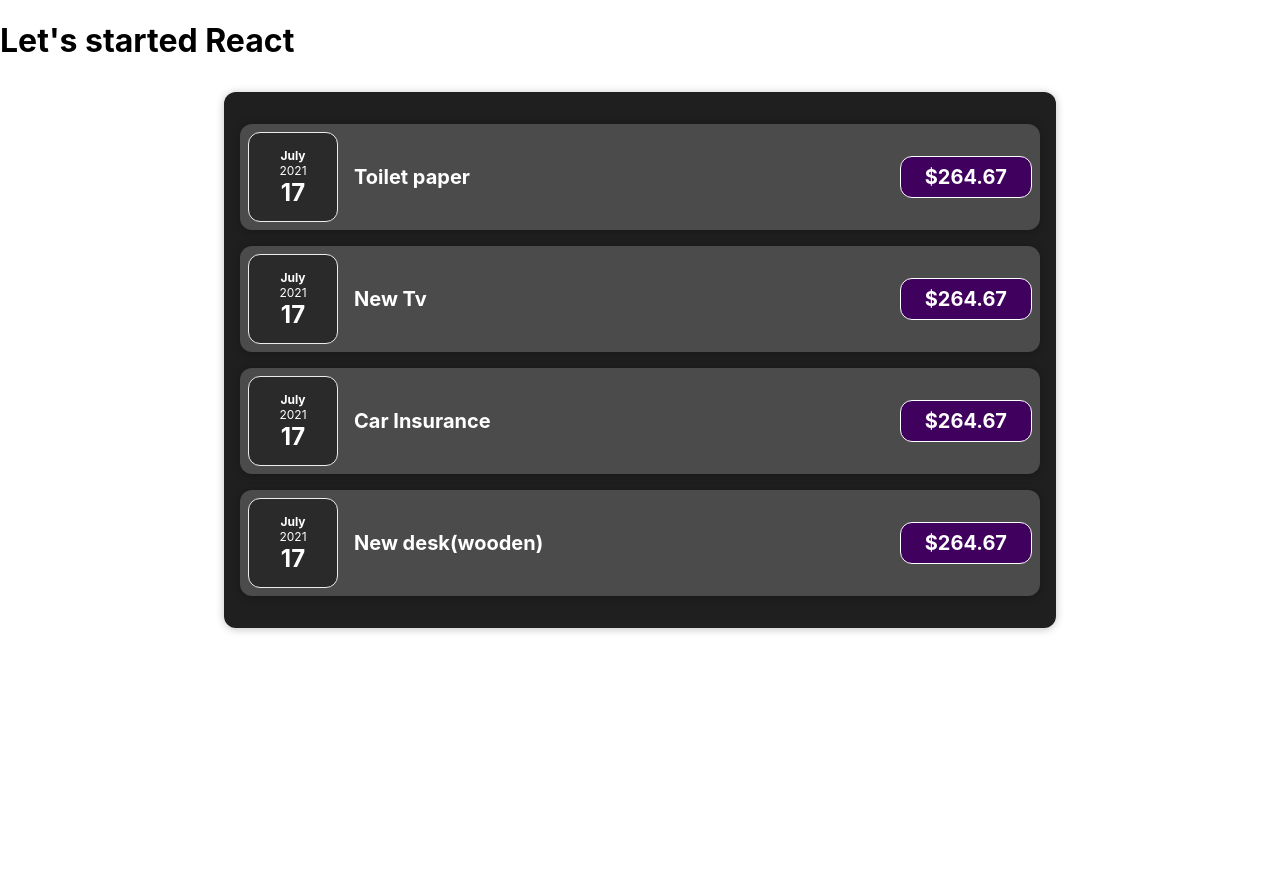
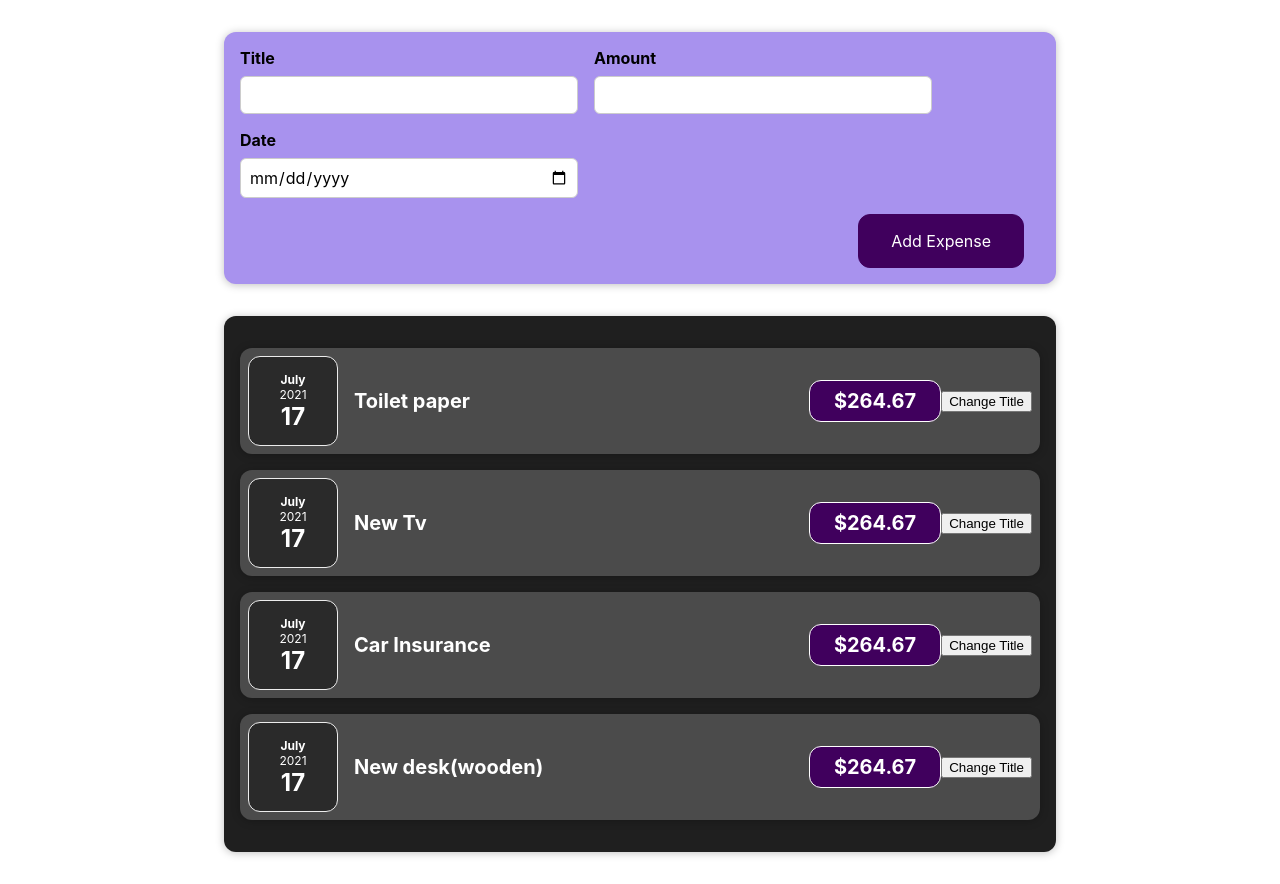
Before and after one commit to Visakhprajan/react-complete-guide, a React (Create React App) app: page / in a window 1280 px wide. Before the commit the page ends 800 px from the top, so only its background shows below. Built offline with nearby package versions, Linux system fonts and the light colour scheme.

Commit message:
data uploading

```diff
--- a/src/App.js
+++ b/src/App.js
@@ -1,4 +1,5 @@
 import Expenses from './component/Expenses/Expenses';
+import NewExpense from './component/Expenses/NewExpense/NewExpense';
 
 function App() {
     const expenses = [
@@ -9,7 +10,7 @@
   ];
   return (
     <div className="App">
-      <h1>Let's started React</h1>
+      <NewExpense />
       <Expenses items={expenses} />
     </div>
   );
--- a/src/component/Expenses/ExpenseItem.js
+++ b/src/component/Expenses/ExpenseItem.js
@@ -1,18 +1,24 @@
-import React from 'react';
+import React, {useState} from 'react';
 import ExpenseDate from './ExpenseDate';
 import Card from '../UI/Card';
 
 import './ExpenseItem.css';
 
 const ExpenseItem = (props) => {
+  const [title, setTitle] = useState(props.title);
 
+  const clickHandler = () => {
+    setTitle('Updated!');
+    console.log(title);
+  }
   return (
     <Card className="expense-item">
       <ExpenseDate date={props.date}/>
       <div className="expense-item__description">
-        <h2>{props.title}</h2>
+        <h2>{title}</h2>
         <div className="expense-item__price">${props.amount}</div>
       </div>
+       <button onClick={clickHandler}>Change Title</button>
     </Card>
   )
 }
--- /dev/null
+++ b/src/component/Expenses/NewExpense/ExpenseForm.css
@@ -0,0 +1,26 @@
+.new-expense__controls {
+  display: flex;
+  flex-wrap: wrap;
+  gap: 1rem;
+  margin-bottom: 1rem;
+  text-align: left;
+}
+
+.new-expense__control label {
+  font-weight: bold;
+  margin-bottom: 0.5rem;
+  display: block;
+}
+
+.new-expense__control input {
+  font: inherit;
+  padding: 0.5rem;
+  border-radius: 6px;
+  border: 1px solid #ccc;
+  width: 20rem;
+  max-width: 100%;
+}
+
+.new-expense__actions {
+  text-align: right;
+}
--- /dev/null
+++ b/src/component/Expenses/NewExpense/ExpenseForm.js
@@ -0,0 +1,74 @@
+import React, {useState} from 'react';
+
+import './ExpenseForm.css';
+
+const ExpenseForm = () => {
+
+  const [enteredTitle, setEnteredTitle] = useState('');
+  const [enteredAmount, setEnteredAmount] = useState('');
+  const [enteredDate, setEnteredDate] = useState('');
+
+  // const [userInput, setUserInput] = useState({
+  //   enteredTitle: '',
+  //   enteredAmount: '',
+  //   enteredDate: ''
+  // })
+
+  const inputChangeHandler = (event) => {
+    // setUserInput({
+    //   ...userInput,
+    //   enteredTitle: event.target.value,
+    // });
+    setEnteredTitle(event.target.value);
+  }
+
+  const amountChangeHandler = (event) => {
+    // setUserInput({
+    //   ...userInput,
+    //   enteredDate: event.target.value,
+    // });
+    setEnteredAmount(event.target.value);
+  }
+
+  const dateChangeHandler = (event) => {
+    // setUserInput({
+    //   ...userInput,
+    //   enteredAmount: event.target.value,
+    // })
+    setEnteredDate(event.target.value);
+  }
+
+  const submitHandler = (event) => {
+    event.preventDefault();
+    const expenseData = {
+      title: enteredTitle,
+      amount: enteredAmount,
+      date: new Date(enteredDate),
+    };
+    console.log(expenseData);
+  }
+
+  return (
+    <form onSubmit={submitHandler}>
+      <div className="new-expense__controls">
+        <div className="new-expense__control">
+          <label>Title</label>
+          <input type="text" onChange={inputChangeHandler} />
+        </div>
+        <div className="new-expense__control">
+          <label>Amount</label>
+          <input type="number" min="0.01" step="0.01" onChange={amountChangeHandler} />
+        </div>
+        <div className="new-expense__control">
+          <label>Date</label>
+          <input type="date" min="2019-01-01" max="22-12-31" onChange={dateChangeHandler} />
+        </div>
+      </div>
+      <div className="new-expense__actions">
+        <button type="submit">Add Expense</button>
+      </div>
+    </form>
+  )
+}
+
+export default ExpenseForm
--- /dev/null
+++ b/src/component/Expenses/NewExpense/NewExpense.css
@@ -0,0 +1,38 @@
+.new-expense {
+  background-color: #a892ee;
+  padding: 1rem;
+  margin: 2rem auto;
+  width: 50rem;
+  max-width: 95%;
+  border-radius: 12px;
+  text-align: center;
+  box-shadow: 0 1px 8px rgba(0, 0, 0, 0.25);
+}
+
+.new-expense button {
+  font: inherit;
+  cursor: pointer;
+  padding: 1rem 2rem;
+  border: 1px solid #40005d;
+  background-color: #40005d;
+  color: white;
+  border-radius: 12px;
+  margin-right: 1rem;
+}
+
+.new-expense button:hover,
+.new-expense button:active {
+  background-color: #510674;
+  border-color: #510674;
+}
+
+.new-expense button.alternative {
+  color: #220131;
+  border-color: transparent;
+  background-color: transparent;
+}
+
+.new-expense button.alternative:hover,
+.new-expense button.alternative:active {
+  background-color: #ddb3f8;
+}
--- /dev/null
+++ b/src/component/Expenses/NewExpense/NewExpense.js
@@ -0,0 +1,14 @@
+import React from 'react';
+
+import ExpenseForm from  './ExpenseForm';
+import './NewExpense.css';
+
+const NewExpense = () => {
+  return (
+    <div className="new-expense">
+      <ExpenseForm />
+    </div>
+  )
+}
+
+export default NewExpense
```
